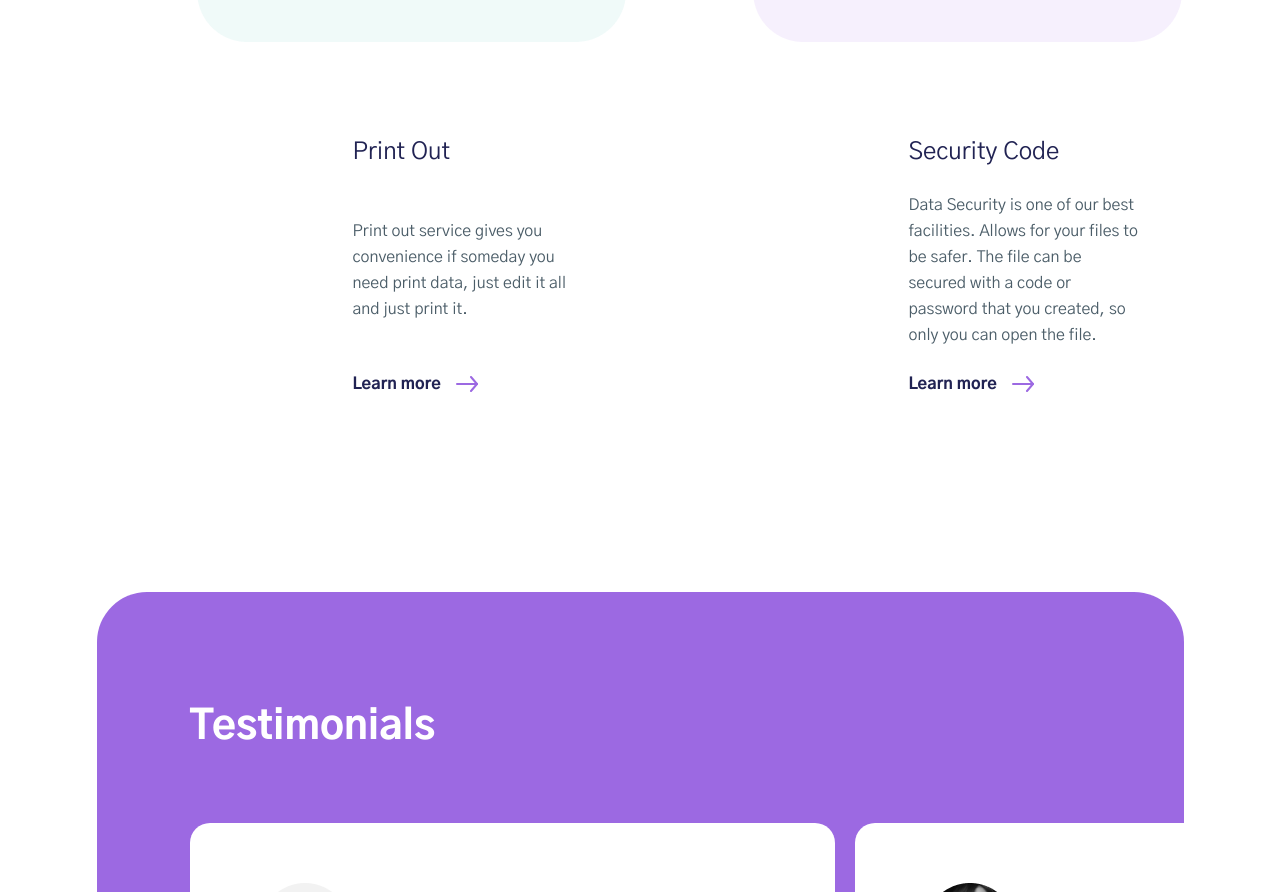
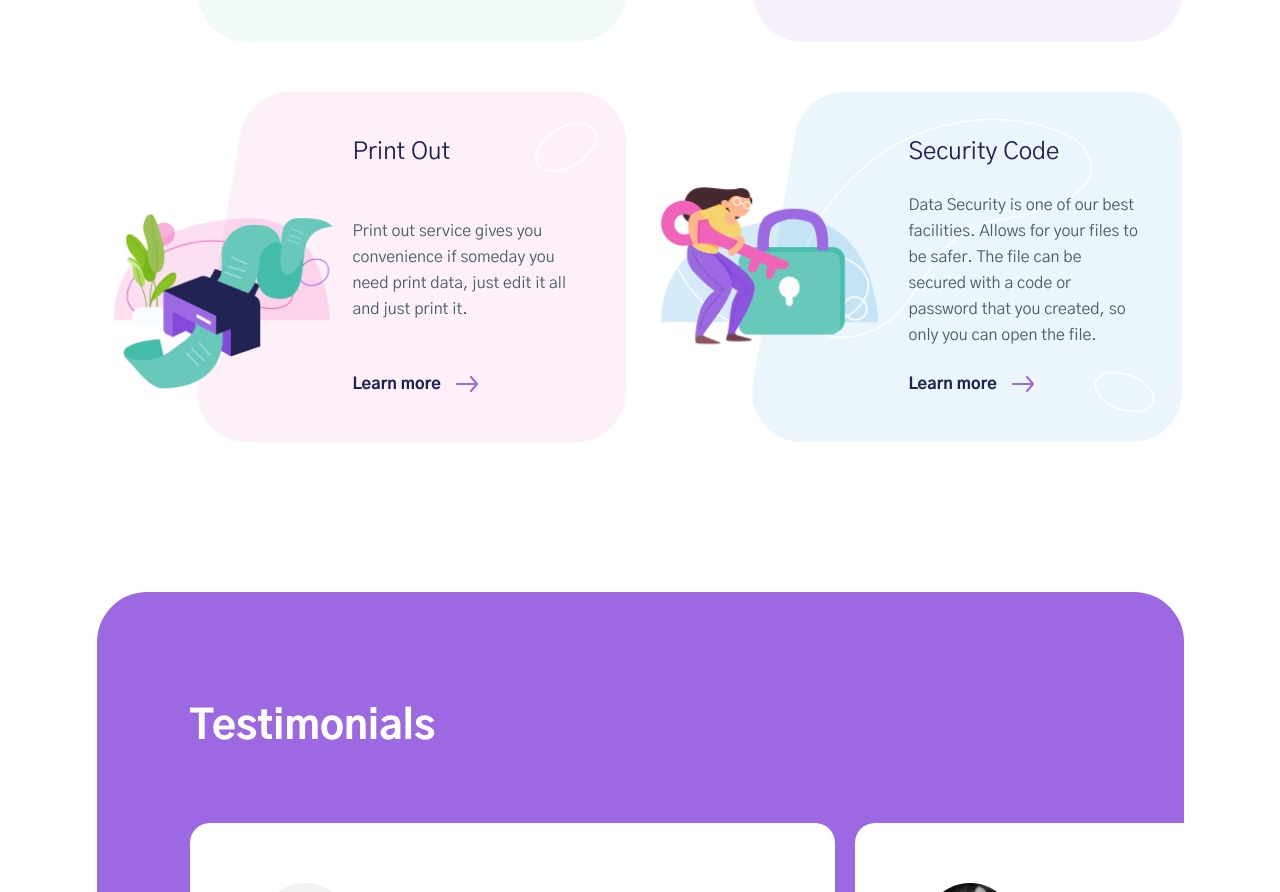
Before and after one commit to ALapina/Data-warehouse, a plain HTML site: page index.html in a window 1280 px wide. Shown: the part 2122-3014 px from the top of the page. Drawn offline with nearby package versions, Linux system fonts and the light colour scheme; files whose address does not match are found by name.

Commit message:
bugfix for feature-content back

```diff
--- a/css/style.css
+++ b/css/style.css
@@ -278,10 +278,10 @@ ul{
 }
 
 .features-content__print_out {
-    background-image: url(../images/print\ ount\ back.png.);
+    background-image: url(../images/print\ out\ back.png);
 }
 .features-content__security_code{
-    background-image: url(../images/security\ code\ back.png.);
+    background-image: url(../images/security\ code\ back.png);
 }
 
 .testimonials{
```
Also changed, not shown: images/print out back.png (renamed from images/print ount back.png).
